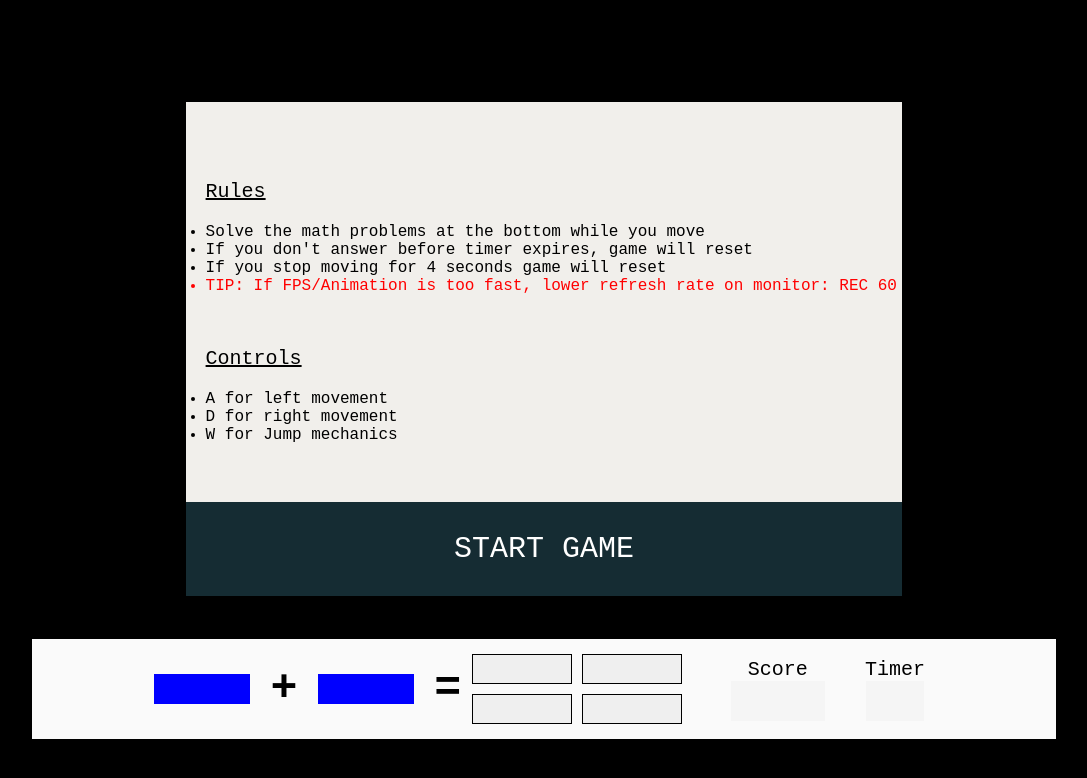
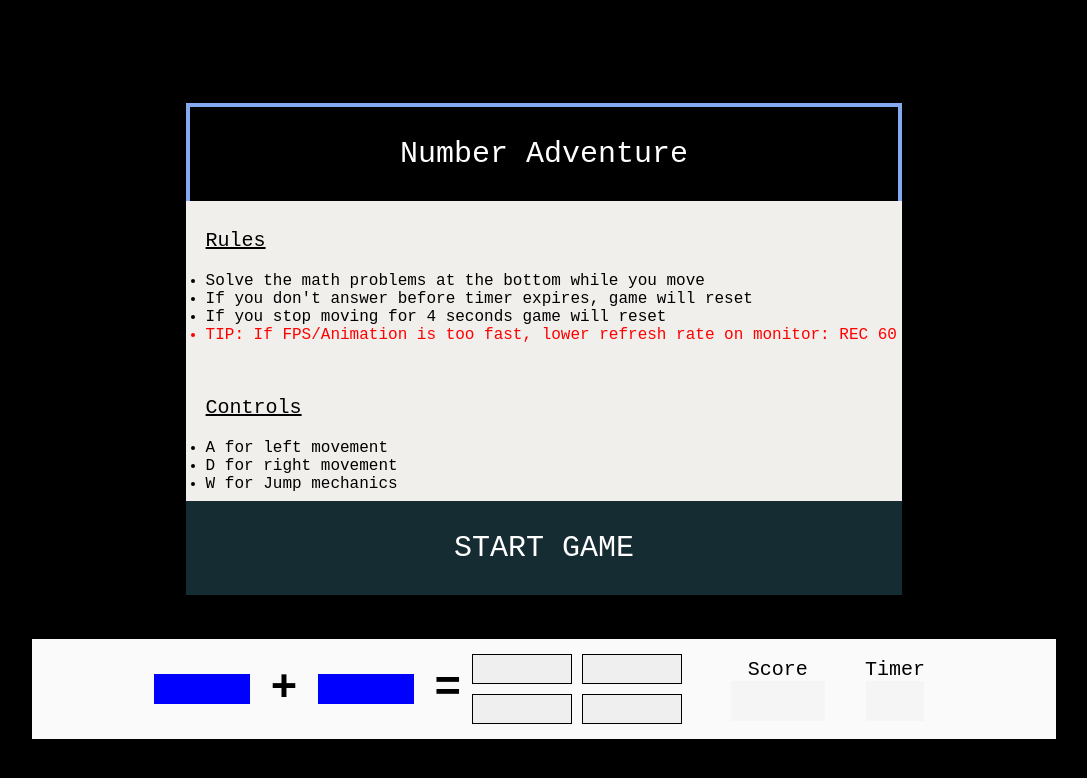
Before and after one commit to Ali810365/game-project, a website built with webpack: page src/index.html in a window 1280 px wide. Shown: the whole page, without its empty margins (96-1183 px from the left). Built offline with nearby package versions, Linux system fonts and the light colour scheme.

Commit message:
final update

```diff
--- a/src/index.html
+++ b/src/index.html
@@ -3,7 +3,7 @@
 
 <head>
   <meta charset="UTF-8" />
-  <title>Canvas Boilerplate | Chris Courses</title>
+  <title>Number Adventure</title>
   <link rel="preconnect" href="https://fonts.googleapis.com">
 <link rel="preconnect" href="https://fonts.gstatic.com" crossorigin>
 <link href="https://fonts.googleapis.com/css2?family=Orbitron&display=swap" rel="stylesheet">
@@ -160,7 +160,7 @@
       align-items: center;
       font-family: monospace, sans-serif;
       width: 70%;
-      height: 400px;
+      height: 300px;
       background-color: rgb(241, 239, 235);
     }
 
@@ -186,6 +186,19 @@
 
     }
 
+    #gameTitle{
+      cursor: pointer;
+      font-family: monospace;
+      font-size: 30px;
+      border: none;
+      padding: 30px;
+      width: 70%;
+      color: white;
+      background-color: rgb(0, 0, 0);
+      border: 4px solid rgb(131, 169, 241);
+      border-bottom: none;
+    }
+
     #playGame:hover{
       background-color: rgb(26, 102, 133);
     }
@@ -205,6 +218,7 @@
   <canvas id="canvas"></canvas>
 
   <div class="loading" id="loading">
+    <button id="gameTitle">Number Adventure</button>
     <div class="instructions">
       <ul>
         <p>Rules</p>
```
Also changed, not shown: dist/index.html.
